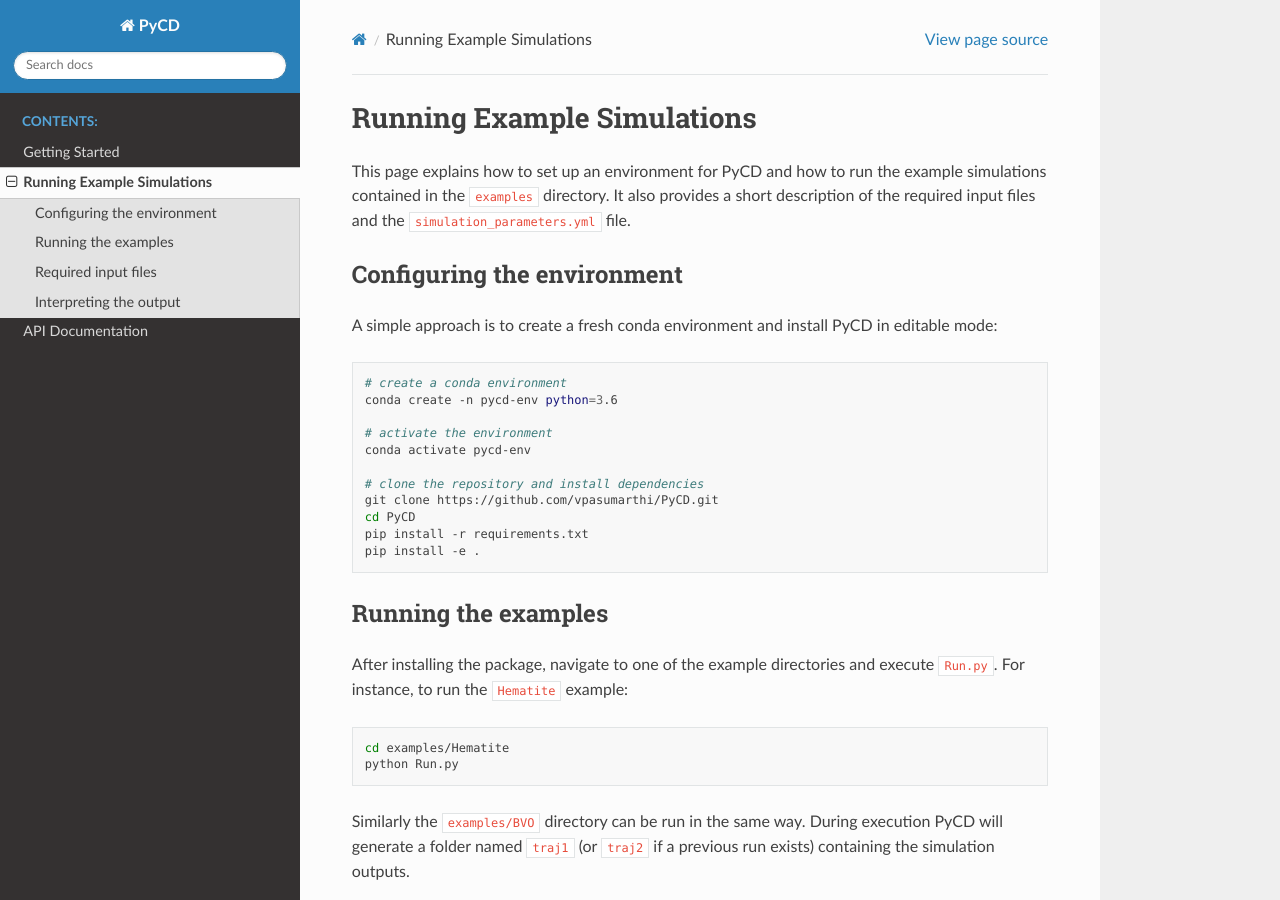
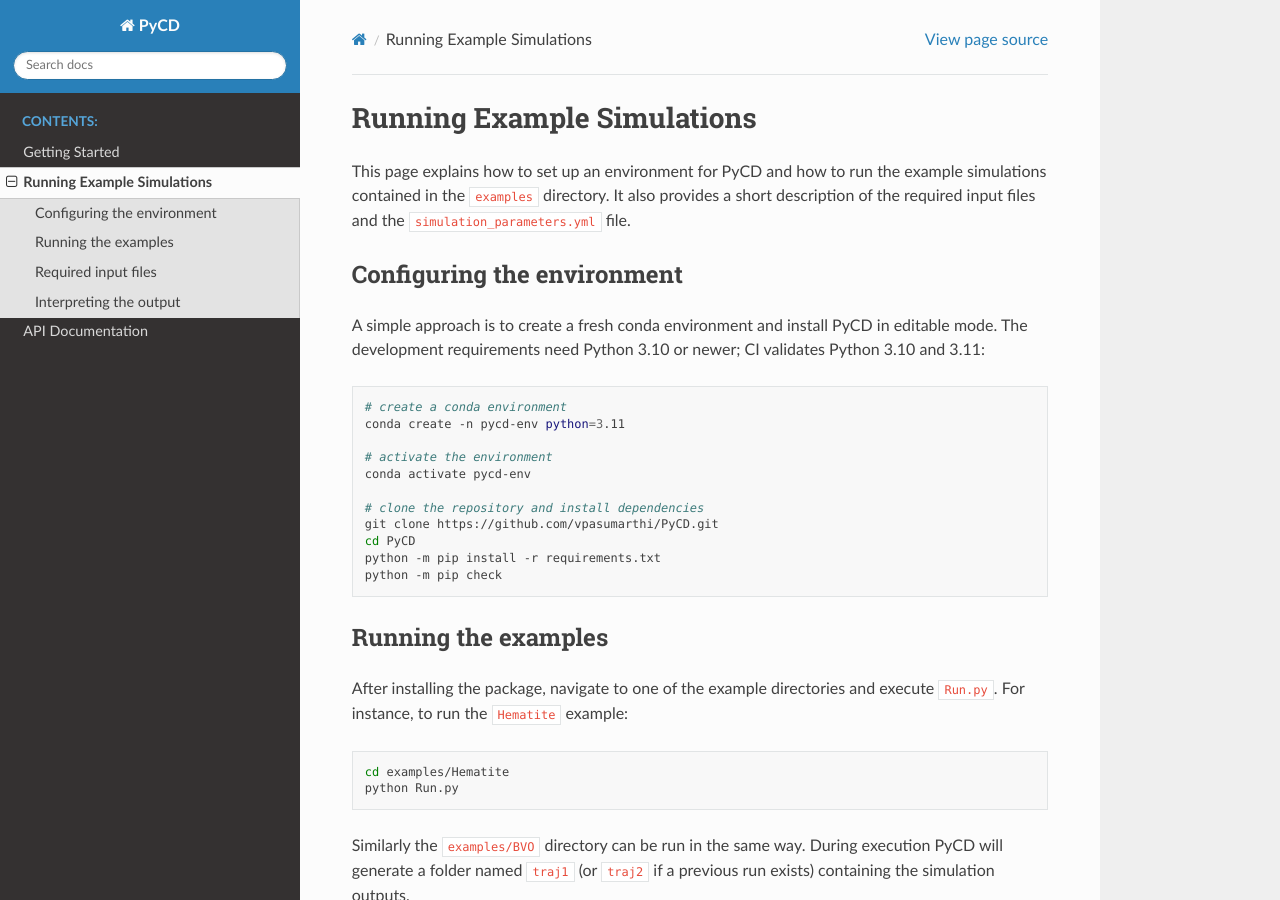
Before and after one commit to vpasumarthi/PyCD, a Sphinx documentation site: the page built from docs/running_examples.rst, in a window 1280 px wide and 900 px high. Built offline with Sphinx 7.4.7 and the Read the Docs theme 3.1.0, drawn with Linux system fonts in a browser that asks for light colours; the version number could not be read and is left out.

Commit message:
Replace legacy development requirements with installable dependencies

```diff
--- a/docs/running_examples.rst
+++ b/docs/running_examples.rst
@@ -10,12 +10,13 @@
 ---------------------------
 
 A simple approach is to create a fresh conda environment and install
-PyCD in editable mode:
+PyCD in editable mode. The development requirements need Python 3.10 or newer;
+CI validates Python 3.10 and 3.11:
 
 .. code-block:: bash
 
    # create a conda environment
-   conda create -n pycd-env python=3.6
+   conda create -n pycd-env python=3.11
 
    # activate the environment
    conda activate pycd-env
@@ -23,8 +24,8 @@
    # clone the repository and install dependencies
    git clone https://github.com/vpasumarthi/PyCD.git
    cd PyCD
-   pip install -r requirements.txt
-   pip install -e .
+   python -m pip install -r requirements.txt
+   python -m pip check
 
 Running the examples
 --------------------
```
Also changed, not shown: README.md (+9 -8 lines), docs/dependency_updates.md (+48 -21 lines), requirements.txt (+9 -26 lines), 1 other file.
